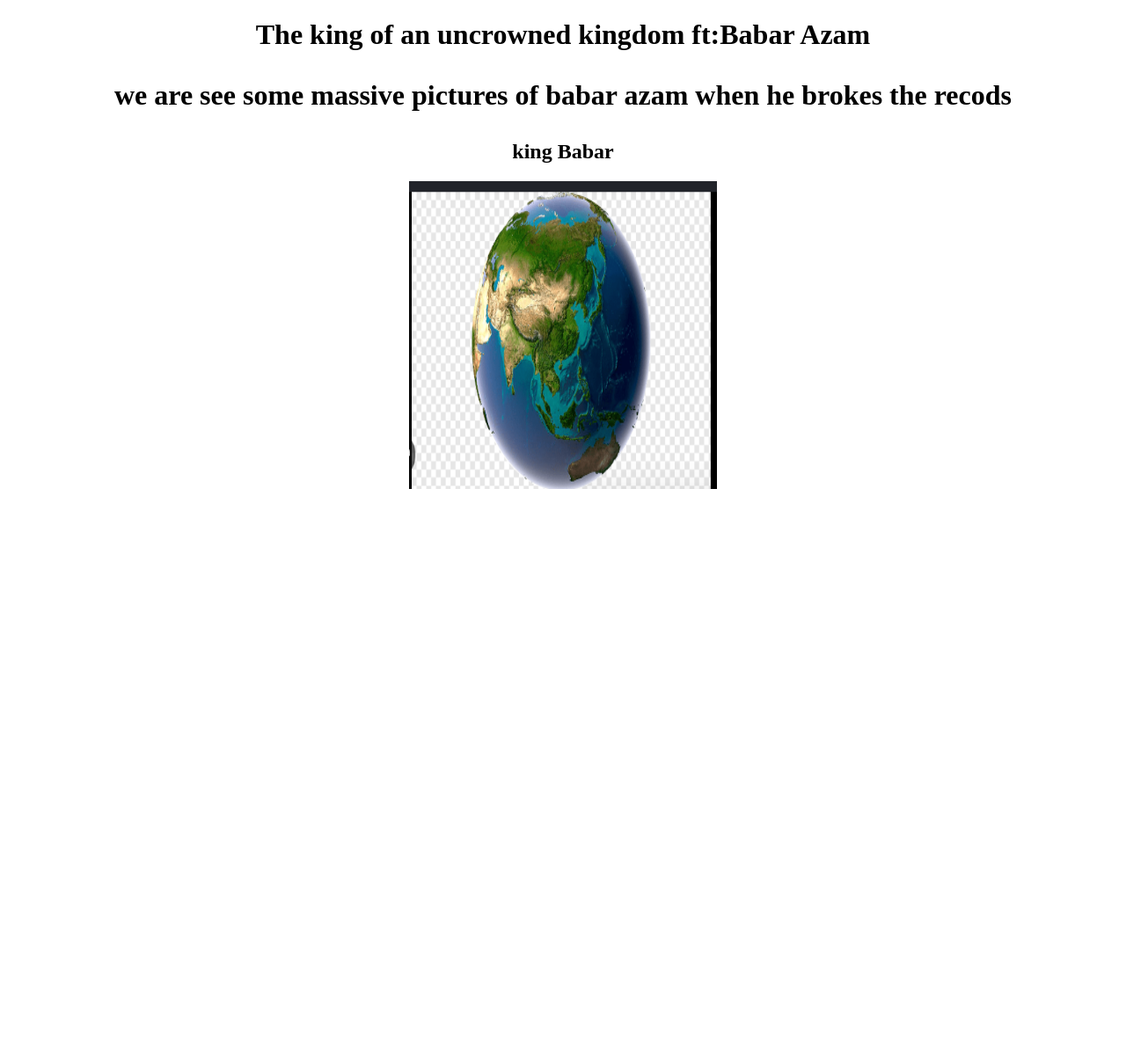
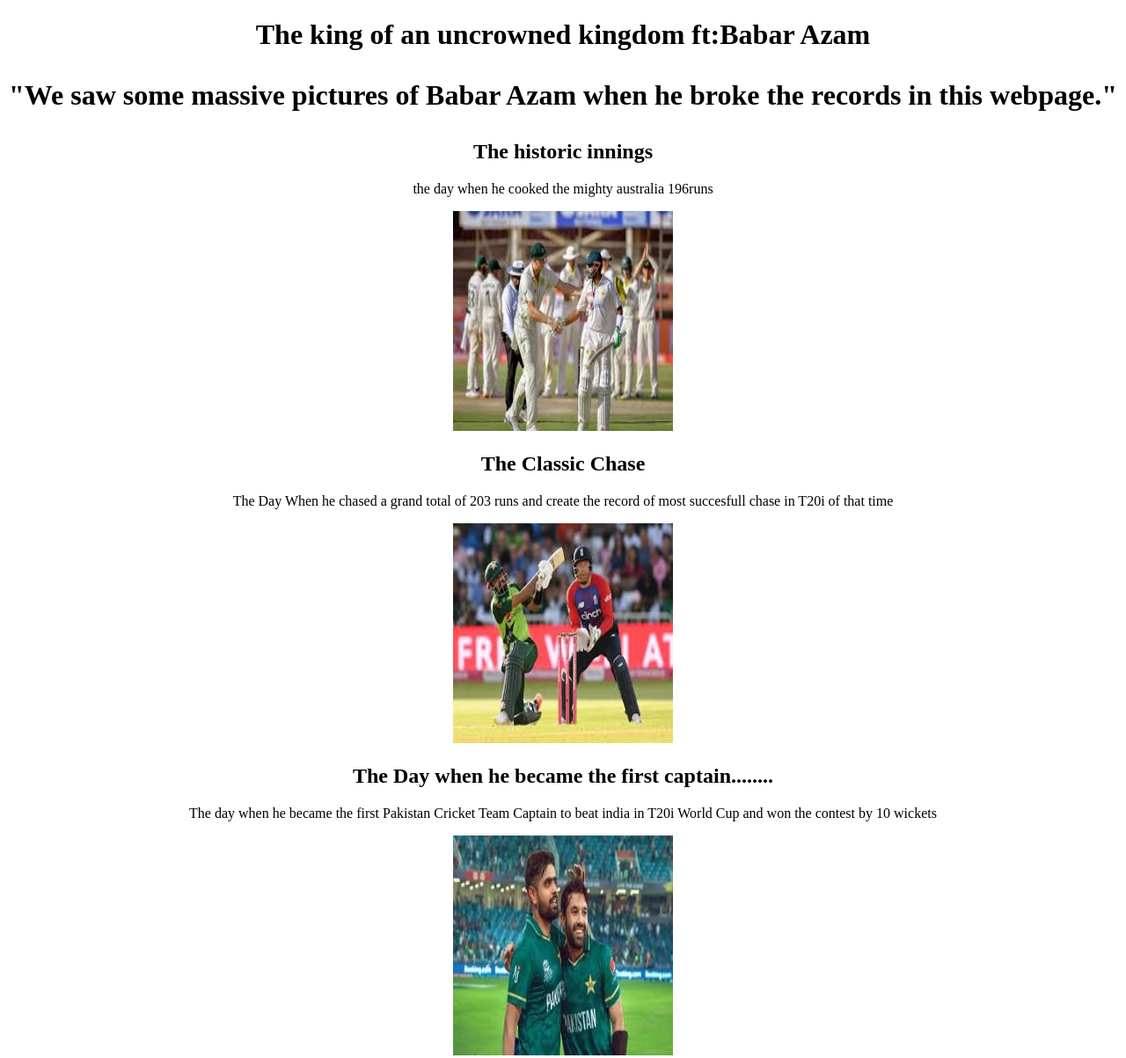
Before and after one commit to abdullah00133/Abdullah56X07, a plain HTML site: page imgsource.html in a window 1280 px wide. Shown: the whole page at 88% size. Before the commit the page ends 800 px from the top, so only its background shows below. Drawn offline with Linux system fonts and the light colour scheme.

Commit message:
imgsource

```diff
--- a/imgsource.html
+++ b/imgsource.html
@@ -9,8 +9,15 @@
 <body>
     <center>
         <h1>The king of an uncrowned kingdom ft:Babar Azam
-        <p> we are see some massive pictures of babar azam when he brokes the recods</p>
-        <h2>king Babar</h2>
-        <img src="img1.png" alt="The great innings" width="350" height="350">
+        <p> "We saw some massive pictures of Babar Azam when he broke the records in this webpage."</p>
+        <h2>The historic innings</h2>
+        <p>the day when he cooked the mighty australia 196runs </p>
+        <img src="theclassyinings.jpg" alt="The great innings" width="250" height="250">
+        <h2>The Classic Chase</h2>
+        <P>The Day When he chased a grand total of 203 runs and create the record of most succesfull chase in T20i of that time</P>
+        <img src="classic inings.png" alt="The Classic Chase" width="250" height="250">
+        <h2>The Day when he became the first captain........</h2>
+        <p>The day when he became the first Pakistan Cricket Team Captain to beat india in T20i World Cup and won the contest by 10 wickets</p>
+        <img src="the historic chase.png" alt="The Historic Chase" width="250" height="250"
     </center>
 </body>
```
Also changed, not shown: classic inings.png (added), img1.png (deleted), the historic chase.png (added), theclassyinings.jpg (added).
